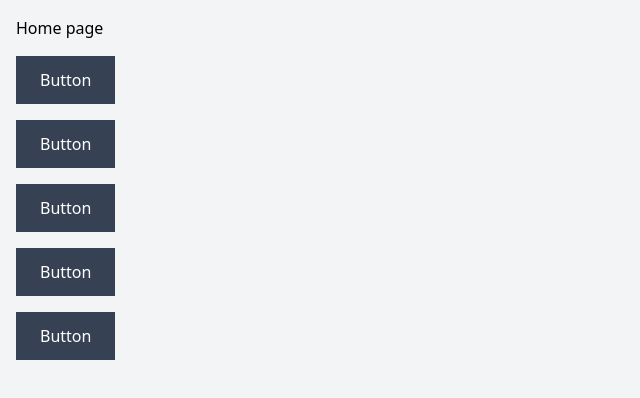
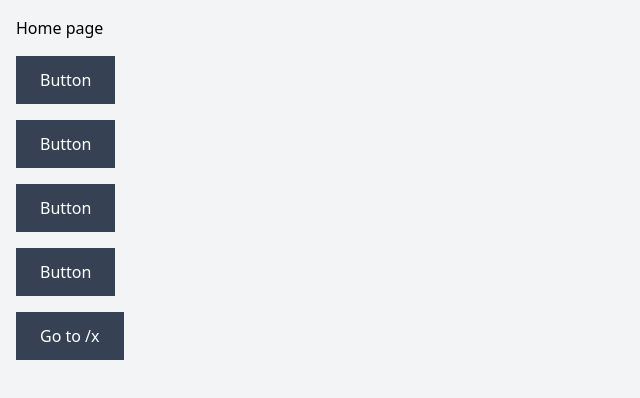
Before and after one commit to DAPSY-dev/purrtrade, a React (Vite) app in the folder frontend/: page / in a window 1280 px wide. Shown: the top 398 px of the page, without its empty margins (0-640 px from the left). Built offline with nearby package versions, Linux system fonts and the light colour scheme; no server answers.

Commit message:
Update: New text for demo button in home page

```diff
--- a/frontend/src/pages/HomePage.tsx
+++ b/frontend/src/pages/HomePage.tsx
@@ -25,7 +25,7 @@ function HomePage() {
 
       <div className="mt-4">
         <Button as="router-link" to="/x">
-          Button
+          Go to /x
         </Button>
       </div>
     </div>
```
